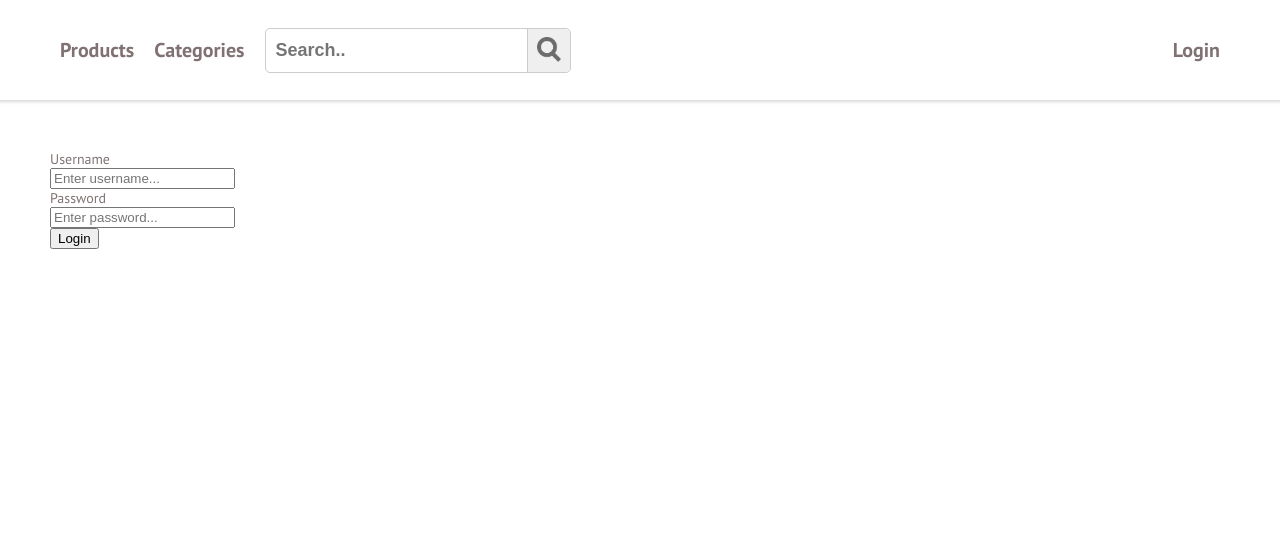
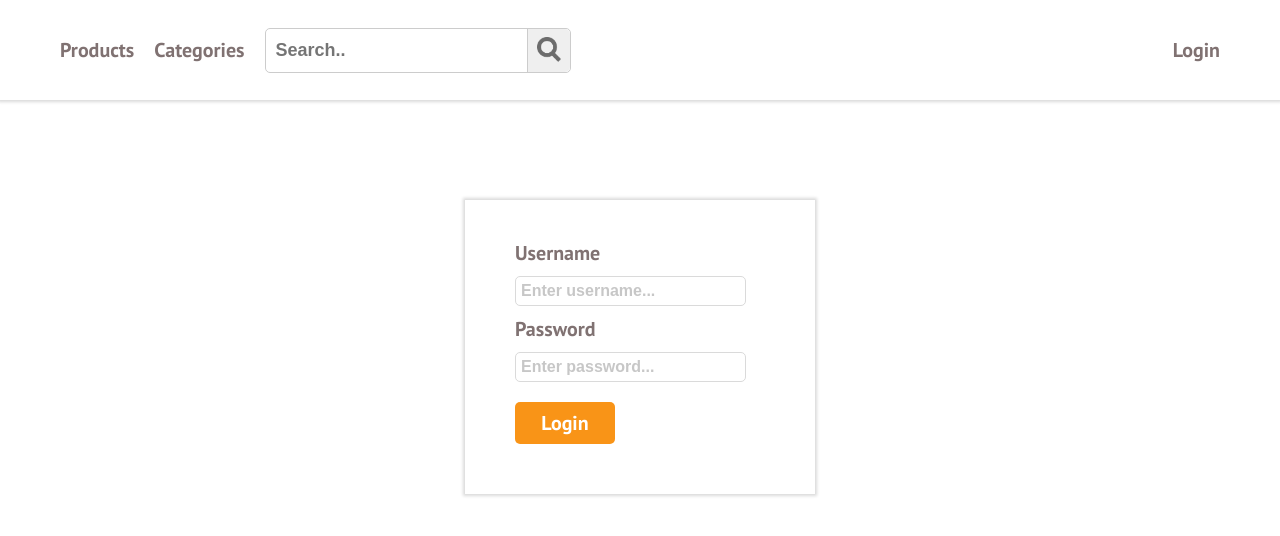
Before and after one commit to Acateel/dummy-shop, a React (Vite) app: page /login in a window 1280 px wide. Shown: the top 536 px of the page. Built offline with nearby package versions, Linux system fonts and the light colour scheme; what axios-cache-interceptor would draw is missing.

Commit message:
add style for login component

```diff
--- /dev/null
+++ b/src/components/auth/Login.css
@@ -0,0 +1,42 @@
+.login {
+  font-size: 20px;
+  font-weight: 700;
+  padding: 40px 50px;
+  width: 250px;
+  box-shadow: 0 0px 3px 2px #dadada;
+  margin: 100px auto;
+}
+
+.login > input {
+  font-size: 16px;
+  font-weight: 700;
+  margin: 10px 0px;
+  padding: 5px;
+  border: 1px solid #dadada;
+  border-radius: 5px;
+  color: inherit;
+}
+
+.login > input::placeholder {
+  color: #c7c7c7;
+}
+
+.login > button {
+  font-size: 20px;
+  font-family: inherit;
+  font-weight: 700;
+  color: white;
+  background-color: #f99417;
+  border: none;
+  border-radius: 5px;
+  cursor: pointer;
+  padding: 8px;
+  margin: 10px 0px;
+  width: 100px;
+}
+
+.login_error {
+  color: brown;
+  font-style: italic;
+  margin: 0;
+}
--- a/src/components/auth/Login.tsx
+++ b/src/components/auth/Login.tsx
@@ -1,9 +1,10 @@
 import { FormEvent, Fragment, useState } from "react";
 import { connect, ConnectedProps } from "react-redux";
+import { useNavigate } from "react-router-dom";
 import _ from "lodash";
 import { loginAuthUser } from "../../state/creators";
 import { RootState } from "../../state/store";
-import { useNavigate } from "react-router-dom";
+import "./Login.css";
 
 const mapState = (state: RootState) => ({
   auth: state.auth,
--- a/src/components/product/ImageView.css
+++ b/src/components/product/ImageView.css
@@ -14,7 +14,7 @@
 }
 
 .image_selected {
-  border: 2px orange solid;
+  border: 2px #f99417 solid;
 }
 
 .image_view_select_image > img {
--- a/src/components/product/ShowProduct.css
+++ b/src/components/product/ShowProduct.css
@@ -1,4 +1,4 @@
-.show_product{
+.show_product {
   margin: 100px;
   margin-top: 50px;
 }
@@ -17,8 +17,7 @@
 .show_product_price_section {
   margin: auto 5px;
   padding: 30px;
-    /* height: 200px; */
-    border-left: 4px solid orange;
+  border-left: 4px solid #f99417;
   border-radius: 4px;
 }
 
@@ -29,7 +28,8 @@
   margin-right: 50px;
 }
 
-.show_product_stosk, .show_product_discount {
+.show_product_stosk,
+.show_product_discount {
   font-size: 25px;
   font-weight: 700;
 }
@@ -53,7 +53,7 @@
 .show_product_buy {
   height: 60px;
   width: 150px;
-    background-color: orange;
+  background-color: #f99417;
   border: none;
   cursor: pointer;
   border-radius: 5px;
```
Lines whose indentation alone changed are shown as unchanged.
